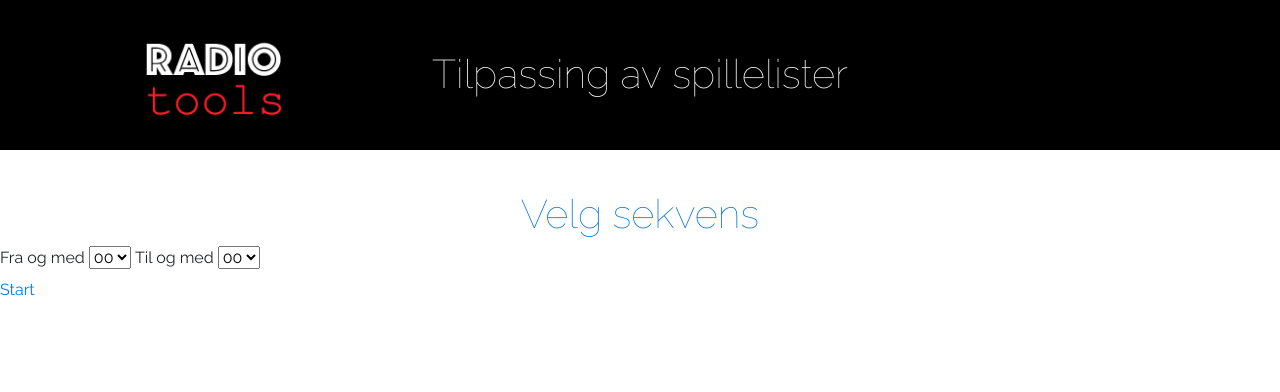
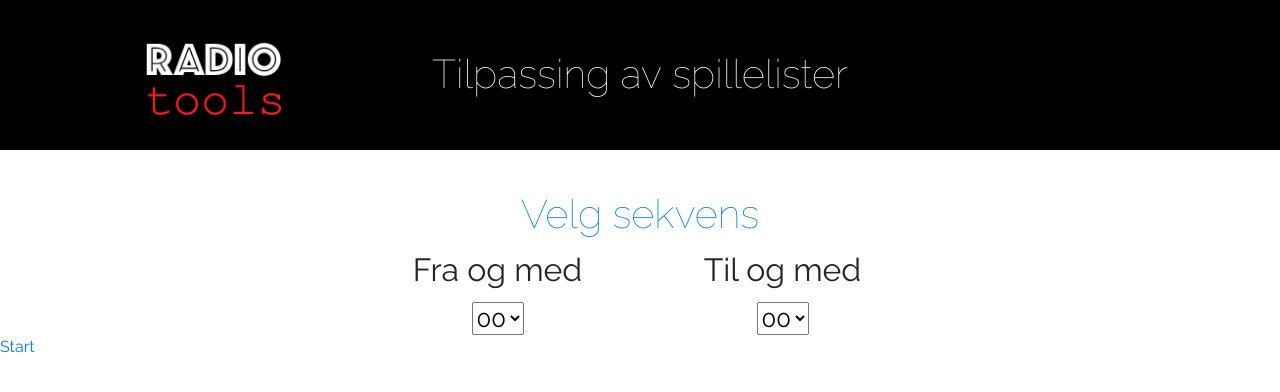
Before and after one commit to kallevikstyle/radio102-spillelister, a website: page index.html in a window 1280 px wide. Drawn offline with Linux system fonts and the light colour scheme.

Commit message:
Creating columns for time-selector

```diff
--- a/assets/sass/partials/_base.scss
+++ b/assets/sass/partials/_base.scss
@@ -10,6 +10,7 @@ body {
 main {
     margin: 0 auto;
 }
+
 %headings {
     font-family: $raleway;
     font-weight: 100;
@@ -21,3 +22,15 @@ h1 {
 h2 {
     @extend %headings;
 }
+
+// Forms
+label {
+    display: block;
+    text-align: center;
+    font-size: 2rem;
+}
+select {
+    display: block;
+    margin: 0 auto;
+    font-size: 1.5rem;
+}
--- a/assets/sass/partials/modules/_time-selector.scss
+++ b/assets/sass/partials/modules/_time-selector.scss
@@ -4,4 +4,10 @@
         text-align: center;
         color: $heading-color;
     }
+    &__from {
+
+    }
+    &__to {
+
+    }
 }
--- a/index.html
+++ b/index.html
@@ -20,7 +20,9 @@
         <!-- Time selector -->
         <section class="time-selector">
             <h2 class="time-selector__title">Velg sekvens</h2>
-            <form>
+            <form class="container">
+                <div class="row justify-content-center">
+                    <div class="col-md-3">
                         <label for="from-hour">Fra og med</label>
 
                         <select class="time-selector__from" id="fromHour">
@@ -49,7 +51,9 @@
                             <option value="22:00:00">22</option>
                             <option value="23:00:00">23</option>
                         </select>
+                    </div>
 
+                    <div class="col-md-3">
                         <label for="to-hour">Til og med</label>
 
                         <select class="time-selector__to" id="toHour">
@@ -78,6 +82,8 @@
                             <option value="22:00:00">22</option>
                             <option value="23:00:00">23</option>
                         </select>
+                    </div>
+                </div>
             </form>
             <div id="getHours" class="time-selector__btn">
                 <a href=#>Start</a>
--- a/package.json
+++ b/package.json
@@ -3,7 +3,7 @@
     "private": true,
     "browserslist": [
         "defaults"
-      ],
+    ],
     "devDependencies": {
         "autoprefixer": "^9.7.6",
         "grunt": "^1.1.0",
```
Also changed, not shown: assets/css/bootstrap.min.css, assets/css/styles.css. Lines whose indentation alone changed are shown as unchanged.
